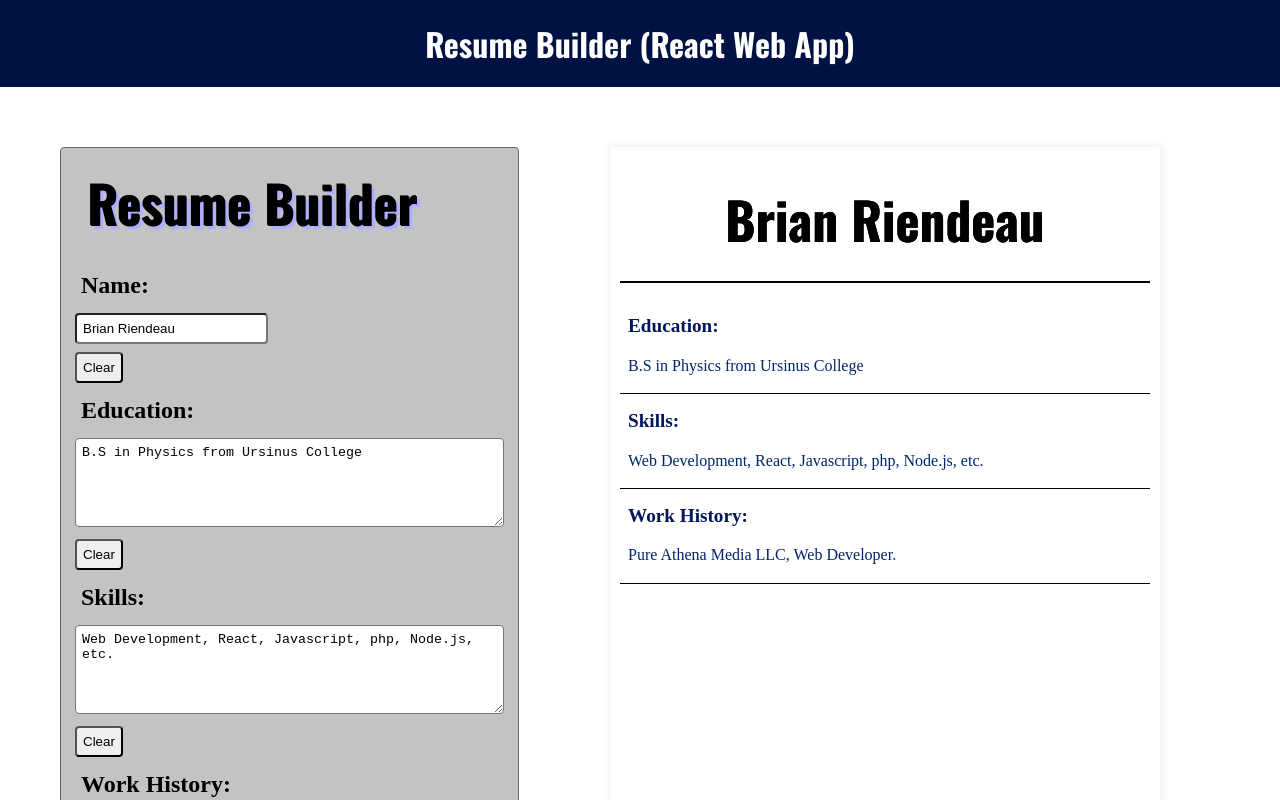
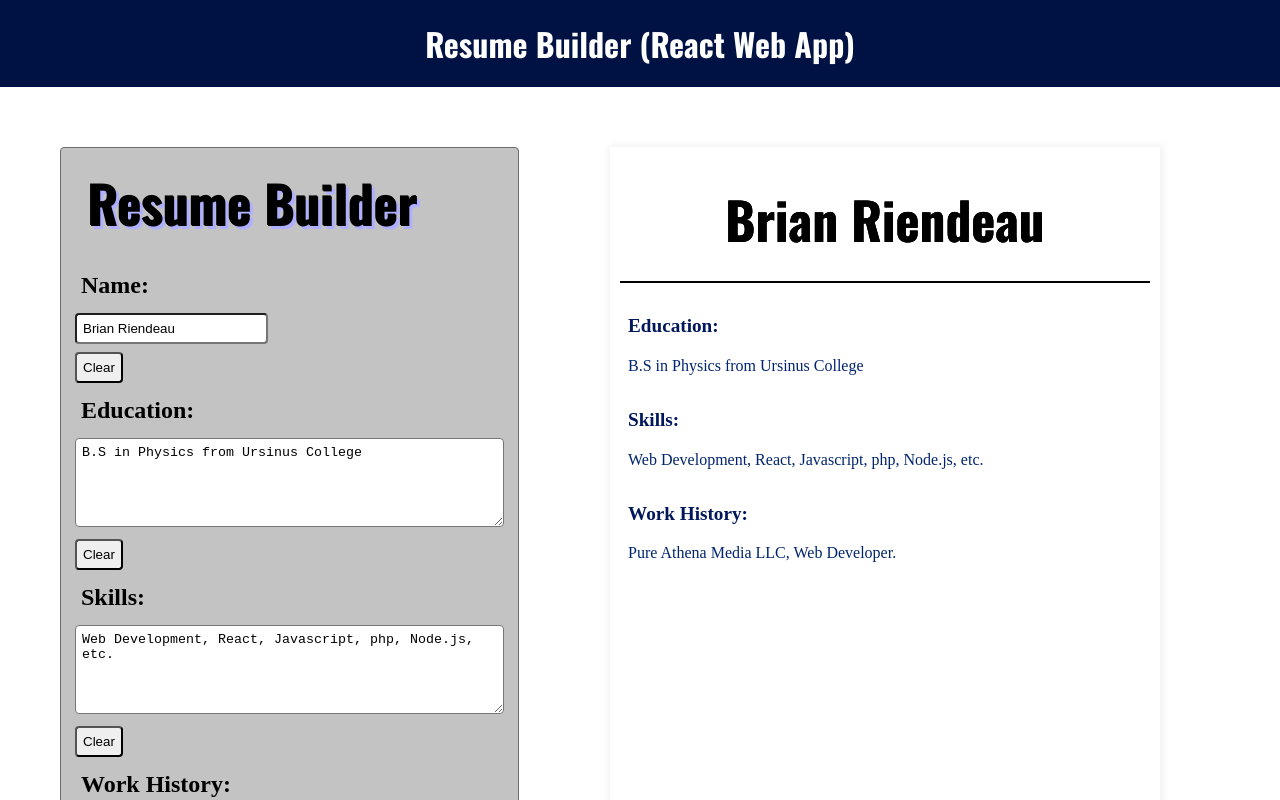
Before and after one commit to briendeau/ResumeBuilder, a React (Vite) app: page / in a window 1280 px wide. Shown: the top 800 px of the page. Built offline with nearby package versions, Linux system fonts and the light colour scheme.

Commit message:
making the resume divs contentEditable for quick edits.

```diff
--- a/src/components/Resume.jsx
+++ b/src/components/Resume.jsx
@@ -6,15 +6,15 @@ function Resume({ name, education, skills, history }) {
     <>
       <div className="resume">
         <h1>{name}</h1>
-        <div id="education">
+        <div id="education" contentEditable>
           <span>Education:</span> <br />
           {education}
         </div>
-        <div id="skills">
+        <div id="skills" contentEditable>
           <span>Skills:</span> <br />
           {skills}
         </div>
-        <div id="history">
+        <div id="history" contentEditable>
           <span>Work History:</span> <br />
           {history}
         </div>
--- a/src/styles/Resume.css
+++ b/src/styles/Resume.css
@@ -18,7 +18,6 @@
 .resume div {
   padding: 8px;
   line-height: 2.4em;
-  border-bottom: 1px solid rgb(0, 0, 0);
 }
 
 span {
```
